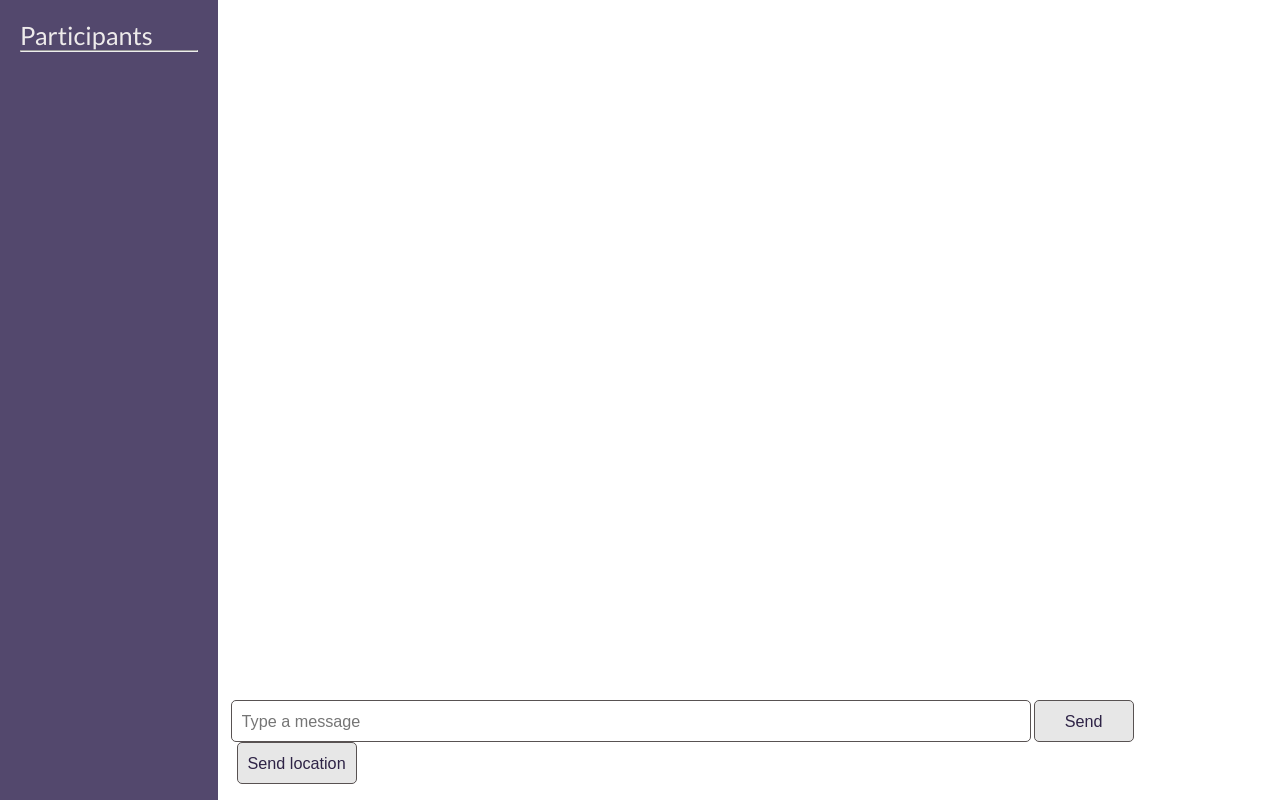
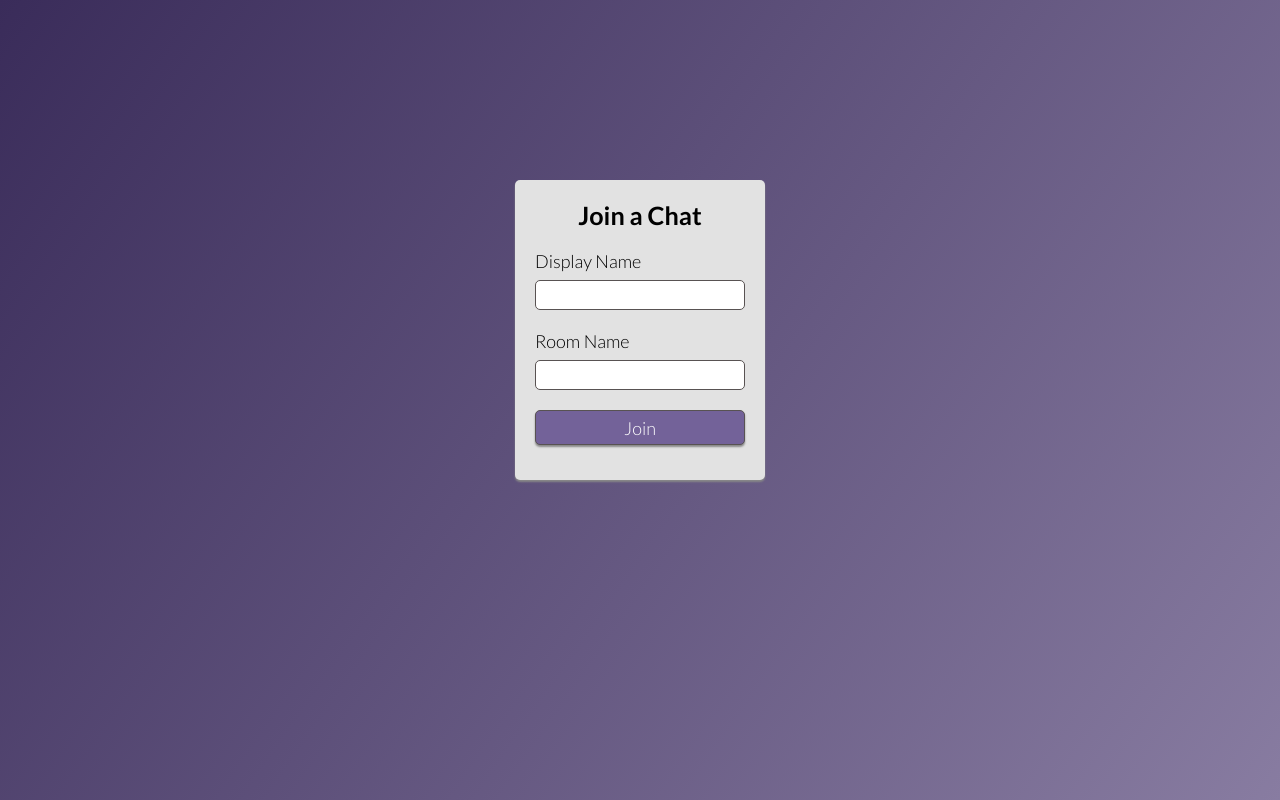
Before and after one commit to vishal-lia/chat-app, a website: page public/index.html in a window 1280 px wide. Drawn offline with nearby package versions, Linux system fonts and the light colour scheme; no server answers.

Commit message:
Add Join page

```diff
--- a/public/css/style.css
+++ b/public/css/style.css
@@ -4,9 +4,6 @@
     margin: 0;
     padding: 0;
     box-sizing: border-box;
-}
-
-body {
     font-family: 'Lato', sans-serif;
     font-size: 18px;
     font-weight: 300;
@@ -18,12 +15,69 @@ body {
     display: table;
 }
 
-h3 {
-    color: rgb(238, 235, 235);
-    font-size: 140%;
-    font-weight: 400;
+h2 {
+    color: #eeebeb;
+    font-size: 150%;
+    font-weight: 500;
 }
 
+input:focus,
+button:focus { outline: none; }
+
+/************** JOIN FORM **************/
+/***************************************/
+.join-form {
+    width: 100vw;
+    height: 100vh;
+    background: linear-gradient(125deg, #3a2c5a, #887ca1);
+}
+
+.center-content {
+    background-color: #e2e2e2;
+    box-shadow: 0 2px 2px #888888;
+    border-radius: 5px;
+    height: 300px;
+    width: 250px;
+    margin: auto;
+    transform: translateY(60%);
+    padding: 10px;
+}
+
+.form-field { padding: 10px; }
+
+.form-field h3 {
+    font-size: 140%;
+    font-weight: 600;
+    color: #000;
+    text-align: center;
+}
+
+.form-field input {
+    margin-top: 8px;
+    padding: 5px;
+    width: 210px;
+    height: 30px;
+    border: 1px solid #585252;
+    border-radius: 5px;
+    color: #2e2346;
+}
+
+.form-field button {
+    width: 210px;
+    height: 35px;
+    background-color: #736299;
+    box-shadow: 0 2px 2px #888888;
+    color: #fff;
+    border: 1px solid #585252;
+    border-radius: 5px;
+    cursor: pointer;
+    transition: background-color 0.3s;
+}
+
+.form-field button:hover,
+.form-field button:active {
+    background-color: #53486d;
+}
 /************** CONTAINER **************/
 /***************************************/
 .container {
@@ -80,10 +134,11 @@ h3 {
 .message__title h4 {
     display: inline-block;
     margin-right: 10px;
+    font-weight: 500;
 }
 
 .message__title span {
-    opacity: 0.5;
+    opacity: 0.6;
     font-size: 90%;
 }
 
@@ -99,9 +154,11 @@ h3 {
     border: 1px solid #585252;
     border-radius: 5px;
     font-size: 90%;
-    color: #2e2346;
-    transition: background-color 0.3s, color 0.3s;
 }
+
+#message-form button,
+#send-location
+{ transition: background-color 0.3s, color 0.3s; }
 
 #message-form { float: left; }
 
@@ -109,7 +166,6 @@ h3 {
     width: 800px;
     padding: 10px;
 }
-#message-form input:focus { outline: none; }
 
 #message-form button {
     width: 100px;
--- a/public/index.html
+++ b/public/index.html
@@ -2,62 +2,32 @@
 <html>
     <head>
         <meta charset="utf-8">
+        <meta name="viewport" content="width=device-width, initial-scale=1, user-scalable=no">
         <link href="https://fonts.googleapis.com/css?family=Lato:300,400,700" rel="stylesheet">
         <link href="/css/style.css" type="text/css" rel="stylesheet" />
-        <title>Chat App</title>
+        <title>Join | ChatApp</title>
     </head>
+
     <body>
-        <div class="container clearfix">
-            <div class="left-panel">
-                <h3>Participants</h3>
-                <hr>
-            </div>
-            <div class="right-panel">
-                <div class="chat-messages">
-                    <ol id="messages"></ol>
-                </div>
-
-                <div class="message-panel">
-                    <form id="message-form">
-                        <input name="message" type="text" placeholder="Type a message" autofocus autocomplete="off"/>
-                        <button type="submit">Send</button>
-                    </form>
-                    <button id="send-location">Send location</button>
-                </div>
-
+        <div class="join-form">
+            <div class="center-content">
+                <form action="/chat.html">
+                    <div class="form-field">
+                        <h3>Join a Chat</h3>
+                    </div>
+                    <div class="form-field">
+                        <label for="dp-name">Display Name</label>
+                        <input type="text" id="dp-name" name="display" autofocus autocomplete="off"/>
+                    </div>
+                    <div class="form-field">
+                        <label for="rm-name">Room Name</label>
+                        <input type="text" id="rm-name" name="room" autofocus autocomplete="off"/>
+                    </div>
+                    <div class="form-field">
+                        <button class="join">Join</button>
+                    </div>
+                </form>
             </div>
         </div>
-
-        <script id="message-template" type="text/template">
-            <li class="message">
-                <div class="message__title">
-                    <h4>{{from}}</h4>
-                    <span>{{createdAt}}</span>
-                </div>
-                <div class="message__body">
-                    <p>{{text}}</p>
-                </div>
-            </li>
-        </script>
-
-        <script id="location-template" type="text/template">
-            <li class="message">
-                <div class="message__title">
-                    <h4>{{from}}</h4>
-                    <span>{{createdAt}}</span>
-                </div>
-                <div class="message__body">
-                    <p>
-                        <a href="{{url}}" target="_blank">My current location</a>
-                    </p>
-                </div>
-            </li>
-        </script>
-
-        <script src="/socket.io/socket.io.js"></script>
-        <script src="/js/libs/jquery-3.3.1.min.js"></script>
-        <script src="/js/libs/moment.min.js"></script>
-        <script src="/js/libs/mustache.min.js"></script>
-        <script src="/js/script.js"></script>
     </body>
 </html>
```
Also changed, not shown: public/chat.html (added, +64 -0 lines), public/js/chat.js (renamed from public/js/script.js).
